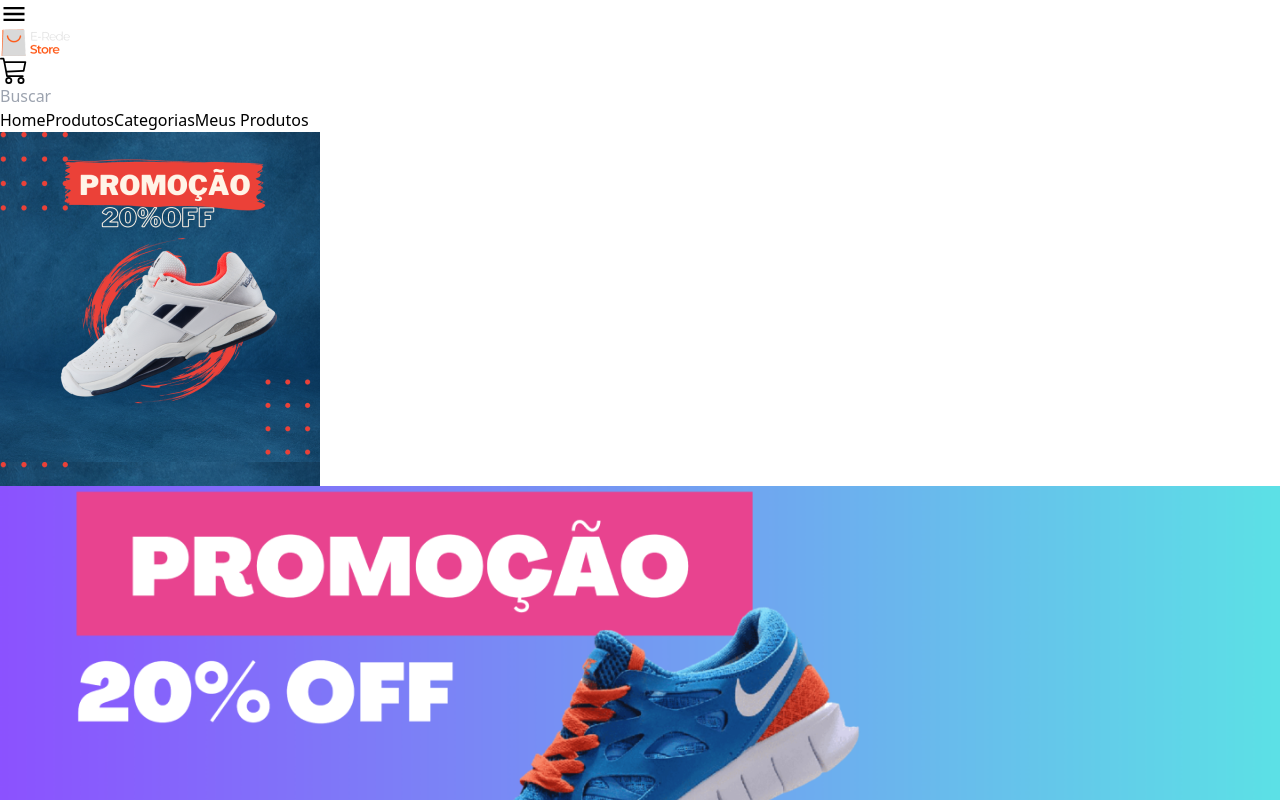
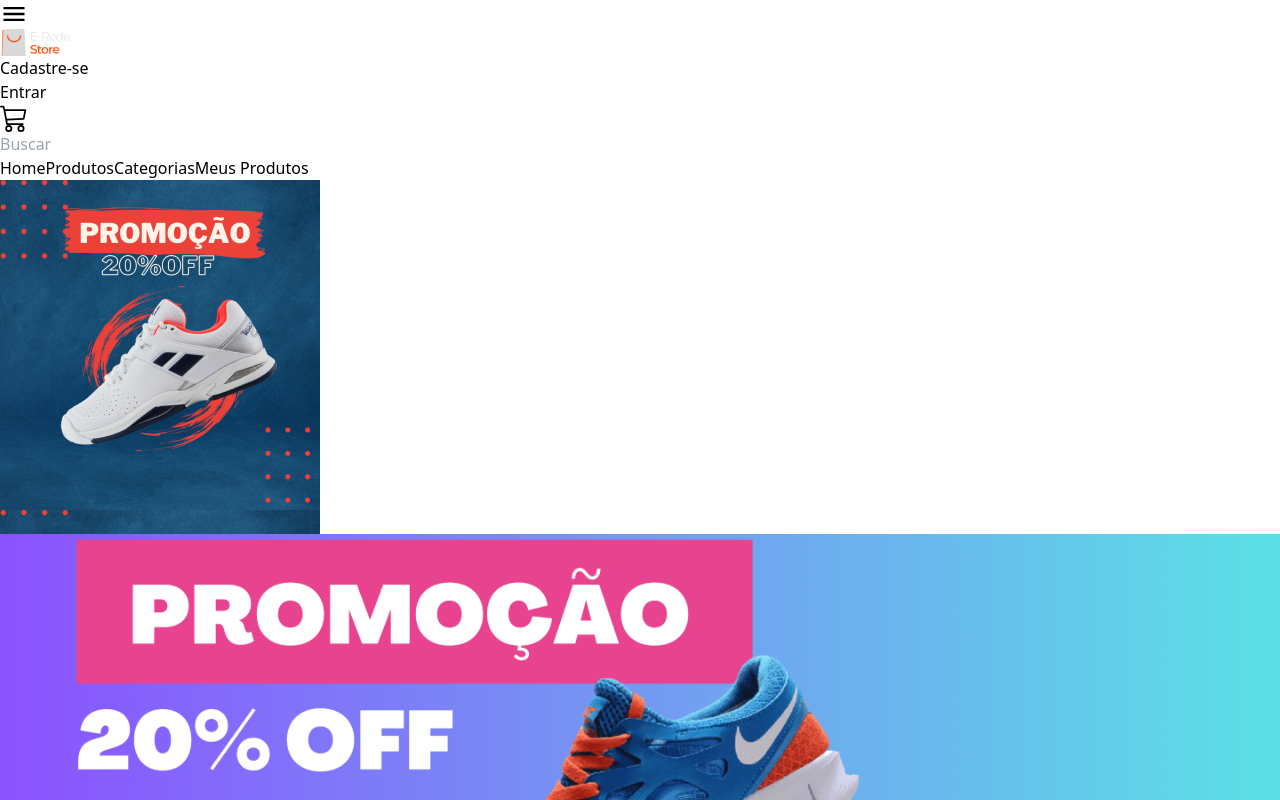
Before and after one commit to Anderson-Damasceno/irede-ecommerce, a React (Vite) app: page /home in a window 1280 px wide. Shown: the top 800 px of the page. Built offline with nearby package versions, Linux system fonts and the light colour scheme.

Commit message:
modelagem banco de dados

```diff
--- a/src/App.jsx
+++ b/src/App.jsx
@@ -12,7 +12,8 @@ function App() {
 
   return (
     <>
-      <BrowserRouter>
+    <BrowserRouter>
+
     <Routes>
       <Route path='/home' element={<Home/>}/>
       <Route path='/login' element={<Login/>}/>
@@ -21,6 +22,7 @@ function App() {
       <Route path='/produtos' element={<Produtos/>}/>
       <Route path='/categorias' element={<Categorias/>}/>
     </Routes>
+
     </BrowserRouter>
     </>
   )
--- a/src/components/Header/index.jsx
+++ b/src/components/Header/index.jsx
@@ -9,6 +9,8 @@ export default function Header(){
         <div className="flex flex-row gap-8 text-white mt-6 justify-center w-full md:justify-between">
             <IoMenuSharp size={28} className="md:hidden"/>
             <img src="src\assets\caixa.png" alt="" className="md:pl-4" />
+            <h1 className="text-white">Cadastre-se</h1>
+            <button className="bg-orange-500 rounded p-2">Entrar</button>
             <BsCart3 size={28} className="md:pr-4"/>
         </div>
         <div className="flex justify-center relative h-40">
--- a/src/pages/Categorias/index.jsx
+++ b/src/pages/Categorias/index.jsx
@@ -6,7 +6,10 @@ export default function Categorias(){
     return(
         <div>
             <Header/>
+            <div className="min-h-[90vh]">
             <BodyCategorias/>
+            </div>
+
             <Footer/>
         </div>
     )
--- a/src/pages/Home/index.jsx
+++ b/src/pages/Home/index.jsx
@@ -7,8 +7,10 @@ export default function Home(){
     return(
         <div>
         <Header/>
+        <div className="min-h-[90vh]">
         <Promotion/>
         <Destaque/>
+        </div>
         <Footer/>
         </div>
     )
--- a/src/pages/Pedidos/index.jsx
+++ b/src/pages/Pedidos/index.jsx
@@ -7,7 +7,10 @@ export default function Pedidos(){
     return(
         <div>
             <Header/>
+            <div className="min-h-[90vh]">
             <BodyPedidos/>
+            </div>
+
             <Footer/>
         </div>
     )
--- a/src/pages/Produtos/index.jsx
+++ b/src/pages/Produtos/index.jsx
@@ -7,7 +7,10 @@ export default function Produtos(){
     return(
         <div>
             <Header/>
+            <div className="min-h-[90vh]">
             <BodyProdutos/>
+            </div>
+
             <Footer/>
         </div>
     )
```
Also changed, not shown: 1 other file (tests, documents, lock files or other folders).
